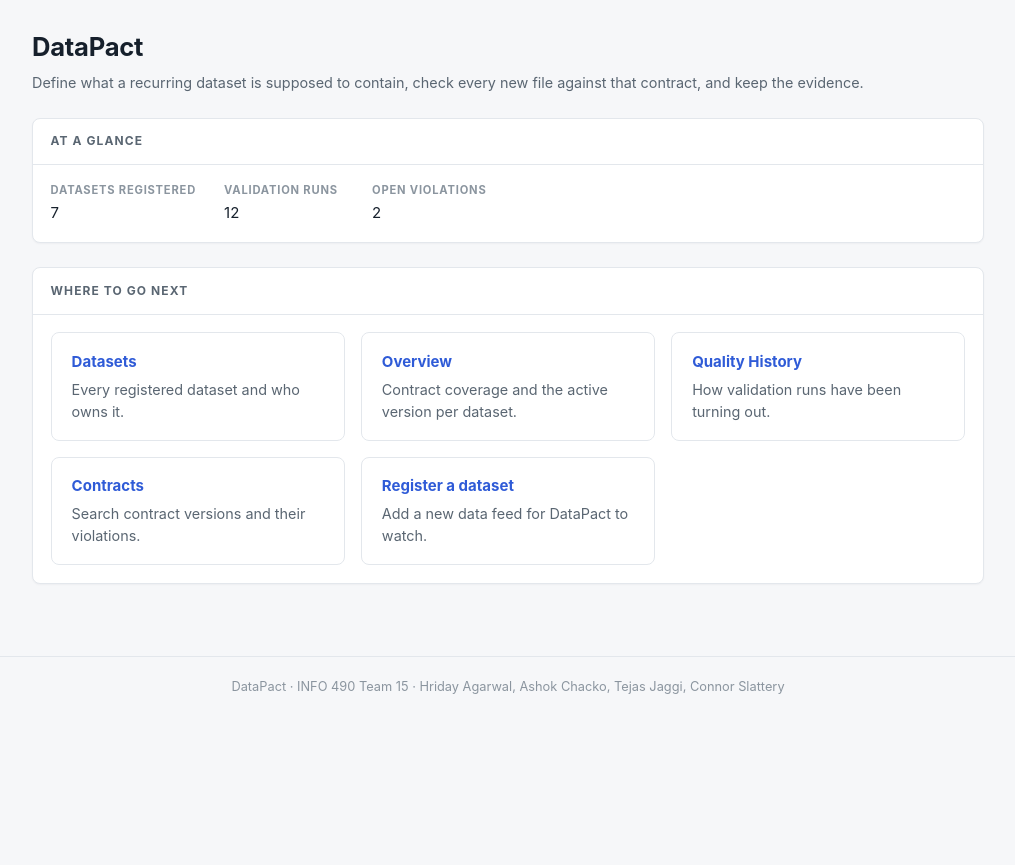
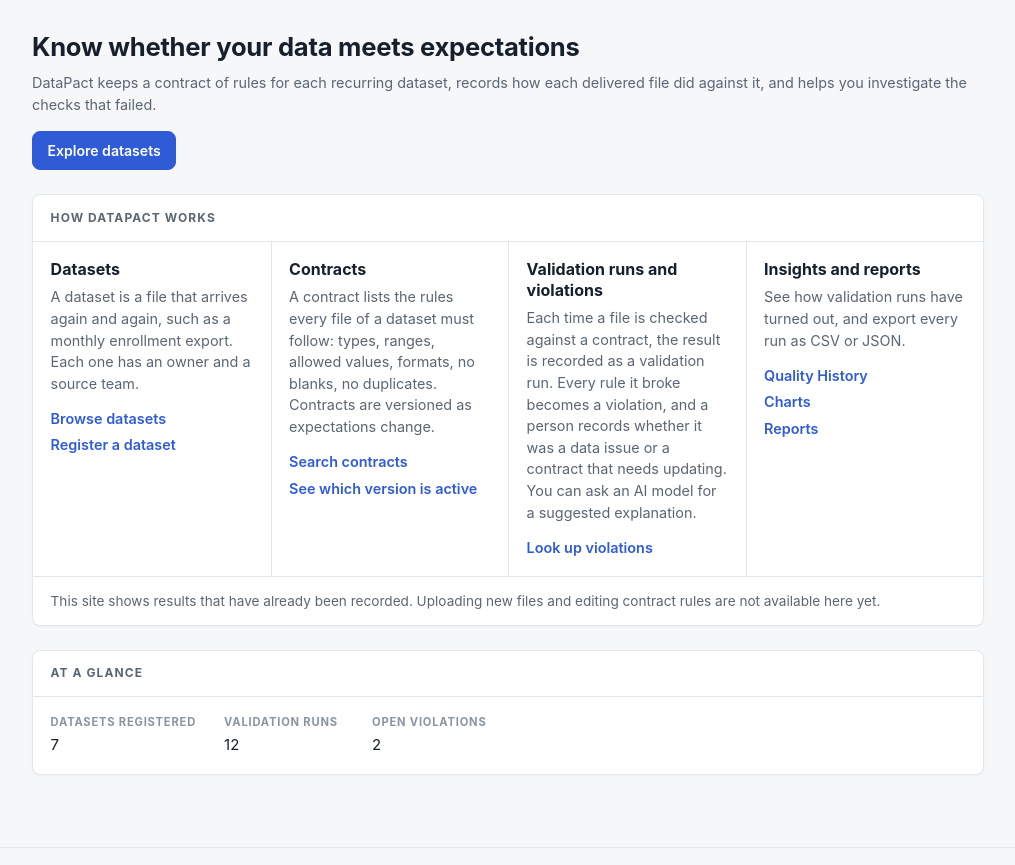
Before and after one commit to S1attaro/15_DataPact, a Django app: page / in a window 1280 px wide. Shown: the part 56-921 px from the top of the page, without its empty margins (132-1147 px from the left). Before the commit the page ends 750 px from the top, so only its background shows below. Run offline with Django 5.2, Linux system fonts and the light colour scheme; a user stored in the database is signed in; data comes from the database, SQL or seed files in the repository; parts of the project's set-up code (start-up, migrations or seed data) failed here and were passed over.

Commit message:
feat(ux): improve DataPact home page
UX Stage 0. A first-time visitor could not tell what DataPact does or where
to start, so the Home page now explains it.

- New heading and subtitle saying what DataPact does.
- "How DataPact works": four steps in order (datasets, contracts,
  validation runs and violations, insights and reports), each described
  only by what the site really does, plus a note that uploading files and
  editing rules are not available yet.
- One primary "Explore datasets" action for signed-in users.
- Step links render only for signed-in users, as in the nav; signed-out
  visitors get the explanation and the existing sign-in panel, which still
  carries the public /api/run-outcomes/ link.
- The page's inline <style> block moves into datapact.css ("Home page"
  section); the old card grid is replaced by the step list.
- HomePageCopyTests guard two corrected claims: no promise of trends over
  time (no chart has a time axis) and no in-app "review" of violations
  (a person records the resolution in the admin).

Co-Authored-By: Claude Opus 5.5 <noreply@anthropic.com>

```diff
--- a/data_quality/static/data_quality/css/datapact.css
+++ b/data_quality/static/data_quality/css/datapact.css
@@ -19,7 +19,8 @@
     10. Forms            (new in A3)
     11. Flash messages   (new in A3)
     12. Footer
-    13. Small screens
+    13. Home page        (UX Stage 0)
+    14. Small screens
    ========================================================================= */
 
 /* ---- design tokens ------------------------------------------- */
@@ -464,6 +465,56 @@ button.btn--primary:hover { background: #2448b0; border-color: #2448b0; }
     color: var(--ink-faint);
 }
 
+/* ---- home page (UX Stage 0) ------------------------------------ */
+/* "How DataPact works": the four steps in their real order, as one panel
+   split by the panel's own 1px line rather than four separate cards, so it
+   reads as a single sequence. Four columns on a desktop, two on a tablet,
+   one on a phone; the dividers follow the columns at each width. */
+.workflow {
+    list-style: none;
+    margin: 0;
+    padding: 0;
+    display: grid;
+    grid-template-columns: repeat(4, minmax(0, 1fr));
+}
+.workflow__step { padding: 1.1rem; border-left: 1px solid var(--line); }
+.workflow__step:first-child { border-left: none; }
+.workflow__name { margin: 0 0 0.4rem; font-size: 1rem; line-height: 1.3; }
+.workflow__text { margin: 0; color: var(--ink-soft); font-size: 0.9rem; }
+.workflow__links {
+    list-style: none;
+    margin: 0.85rem 0 0;
+    padding: 0;
+    display: grid;
+    gap: 0.3rem;
+    font-size: 0.9rem;
+}
+.workflow__links a { color: var(--accent); font-weight: 600; text-decoration: none; }
+.workflow__links a:hover { text-decoration: underline; }
+.workflow__links a:focus-visible { outline: 2px solid var(--accent); outline-offset: 2px; border-radius: 2px; }
+
+/* A quiet closing line inside a panel, under its content. */
+.panel__note {
+    margin: 0;
+    padding: 0.85rem 1.1rem;
+    border-top: 1px solid var(--line);
+    color: var(--ink-soft);
+    font-size: 0.85rem;
+}
+
+@media (max-width: 860px) {
+    .workflow { grid-template-columns: repeat(2, minmax(0, 1fr)); }
+    .workflow__step:nth-child(odd) { border-left: none; }
+    .workflow__step:nth-child(n + 3) { border-top: 1px solid var(--line); }
+}
+
+@media (max-width: 520px) {
+    .workflow { grid-template-columns: minmax(0, 1fr); }
+    .workflow__step { border-left: none; }
+    .workflow__step:nth-child(n + 2) { border-top: 1px solid var(--line); }
+}
+
+/* ---- small screens --------------------------------------------- */
 /* Between a phone and a full desktop the bar runs out of room: nine nav
    items plus the account area. Let it wrap onto a second line rather than
    squeezing the log-out button off the edge. */
--- a/data_quality/templates/data_quality/home.html
+++ b/data_quality/templates/data_quality/home.html
@@ -2,6 +2,7 @@
 {% comment %}
 =============================================================================
 Home page - A3 Section 1 (URL linking & navigation), Tejas Jaggi
+UX Stage 0: explains the product to a first-time visitor (Tejas Jaggi)
 
 Context expected (supplied by the home() function-based view):
     dataset_count         how many datasets are registered
@@ -11,48 +12,127 @@ Context expected (supplied by the home() function-based view):
 Every link on this page is built with {% templatetag openblock %} url {% templatetag closeblock %}, so renaming a route
 in urls.py moves the links with it instead of leaving dead ends here.
 
-The styling below is scoped to this page on purpose. Section 3 (Ashok) owns
-the site-wide stylesheet in base.html; this only adds a card grid that base
-does not have, and it does so with base's own colour variables so the two
-stay in step.
+"How DataPact works" is shown to everyone, because the people who most need
+it are visitors who have not signed in yet. Its links are not: every one of
+them points at a @login_required view, so they render only for a signed-in
+user (A5.1 Part 1.5, Ashok), the same rule the nav follows. The descriptions
+say only what the site really does: runs and violations are recorded, not
+started from here, and there is no upload or rule editor yet.
+
+Styling lives in datapact.css ("Home page" section), not in this file.
 =============================================================================
 {% endcomment %}
 
 {% block title %}DataPact - Know when your data breaks, and why{% endblock %}
 
-{% block extra_head %}
-    <style>
-        .cardgrid {
-            display: grid;
-            gap: 1rem;
-            grid-template-columns: repeat(auto-fit, minmax(230px, 1fr));
-        }
-        .card {
-            display: block;
-            padding: 1.1rem 1.25rem;
-            background: var(--surface);
-            border: 1px solid var(--line);
-            border-radius: var(--radius);
-            text-decoration: none;
-            color: inherit;
-        }
-        .card:hover,
-        .card:focus-visible { border-color: var(--accent); }
-        .card__title { font-weight: 700; color: var(--accent); }
-        .card__note { margin: 0.35rem 0 0; color: var(--ink-soft); font-size: 0.9rem; }
-    </style>
-{% endblock %}
-
-{% block page_title %}DataPact{% endblock %}
+{% block page_title %}Know whether your data meets expectations{% endblock %}
 
 {% block page_subtitle %}
     <p class="page__subtitle">
-        Define what a recurring dataset is supposed to contain, check every new
-        file against that contract, and keep the evidence.
+        DataPact keeps a contract of rules for each recurring dataset, records
+        how each delivered file did against it, and helps you investigate the
+        checks that failed.
     </p>
 {% endblock %}
 
+{% block page_actions %}
+    {% if user.is_authenticated %}
+        <a class="btn btn--primary" href="{% url 'data_quality:dataset-list' %}">Explore datasets</a>
+    {% endif %}
+{% endblock %}
+
 {% block content %}
+    <section class="panel" aria-labelledby="how-it-works">
+        <div class="panel__head"><h2 class="panel__title" id="how-it-works">How DataPact works</h2></div>
+        <ol class="workflow" role="list">
+            <li class="workflow__step">
+                <h3 class="workflow__name">Datasets</h3>
+                <p class="workflow__text">
+                    A dataset is a file that arrives again and again, such as a
+                    monthly enrollment export. Each one has an owner and a source team.
+                </p>
+                {% if user.is_authenticated %}
+                    <ul class="workflow__links" role="list">
+                        <li><a href="{% url 'data_quality:dataset-list' %}">Browse datasets</a></li>
+                        <li><a href="{% url 'data_quality:dataset-manage' %}">Register a dataset</a></li>
+                    </ul>
+                {% endif %}
+            </li>
+            <li class="workflow__step">
+                <h3 class="workflow__name">Contracts</h3>
+                <p class="workflow__text">
+                    A contract lists the rules every file of a dataset must follow:
+                    types, ranges, allowed values, formats, no blanks, no duplicates.
+                    Contracts are versioned as expectations change.
+                </p>
+                {% if user.is_authenticated %}
+                    <ul class="workflow__links" role="list">
+                        <li><a href="{% url 'data_quality:contract-search' %}">Search contracts</a></li>
+                        <li><a href="{% url 'data_quality:dataset-cbv-base' %}">See which version is active</a></li>
+                    </ul>
+                {% endif %}
+            </li>
+            <li class="workflow__step">
+                <h3 class="workflow__name">Validation runs and violations</h3>
+                <p class="workflow__text">
+                    Each time a file is checked against a contract, the result is
+                    recorded as a validation run. Every rule it broke becomes a
+                    violation, and a person records whether it was a data issue or
+                    a contract that needs updating. You can ask an AI model for a
+                    suggested explanation.
+                </p>
+                {% if user.is_authenticated %}
+                    <ul class="workflow__links" role="list">
+                        <li><a href="{% url 'data_quality:contract-search' %}">Look up violations</a></li>
+                    </ul>
+                {% endif %}
+            </li>
+            <li class="workflow__step">
+                <h3 class="workflow__name">Insights and reports</h3>
+                <p class="workflow__text">
+                    See how validation runs have turned out, and export every run
+                    as CSV or JSON.
+                </p>
+                {% if user.is_authenticated %}
+                    {% url 'data_quality:charts' as charts_url %}
+                    <ul class="workflow__links" role="list">
+                        <li><a href="{% url 'data_quality:quality-history' %}">Quality History</a></li>
+                        {% if charts_url %}<li><a href="{{ charts_url }}">Charts</a></li>{% endif %}
+                        <li><a href="{% url 'data_quality:reports' %}">Reports</a></li>
+                    </ul>
+                {% endif %}
+            </li>
+        </ol>
+        <p class="panel__note">
+            This site shows results that have already been recorded. Uploading new
+            files and editing contract rules are not available here yet.
+        </p>
+    </section>
+
+    {% if not user.is_authenticated %}
+        {% comment %}
+            Straight after the explanation, so a visitor's next step (sign in)
+            is not pushed below the counts.
+        {% endcomment %}
+        <div class="panel">
+            <div class="panel__head"><h2 class="panel__title">Get started</h2></div>
+            <div class="panel__body">
+                <p class="prose">
+                    The registry, contract search, quality history and reports are
+                    available to signed-in users.
+                    <a href="{% url 'data_quality:login' %}">Log in</a>, or
+                    <a href="{% url 'data_quality:signup' %}">create an account</a>
+                    - it takes a moment and needs nothing but a username.
+                </p>
+                <p class="prose">
+                    The run-outcome summary at
+                    <a href="{% url 'data_quality:api-run-outcomes' %}"><code>/api/run-outcomes/</code></a>
+                    is public and needs no account.
+                </p>
+            </div>
+        </div>
+    {% endif %}
+
     <div class="panel">
         <div class="panel__head"><h2 class="panel__title">At a glance</h2></div>
         <div class="panel__body">
@@ -72,55 +152,4 @@ stay in step.
             </dl>
         </div>
     </div>
-
-    <div class="panel" style="margin-top: 1.25rem;">
-        <div class="panel__head"><h2 class="panel__title">Where to go next</h2></div>
-        <div class="panel__body">
-            {% comment %}
-                A5.1 Part 1.5 (Ashok). Every card below points at a
-                @login_required view, so to an anonymous visitor they were five
-                links that all bounce to the login page. The nav hides those
-                same destinations when signed out; this panel is navigation
-                too, so it has to agree with it - otherwise "protected links
-                hidden" is true of the header and false of the page under it.
-            {% endcomment %}
-            {% if user.is_authenticated %}
-            <div class="cardgrid">
-                <a class="card" href="{% url 'data_quality:dataset-list' %}">
-                    <span class="card__title">Datasets</span>
-                    <p class="card__note">Every registered dataset and who owns it.</p>
-                </a>
-                <a class="card" href="{% url 'data_quality:dataset-cbv-base' %}">
-                    <span class="card__title">Overview</span>
-                    <p class="card__note">Contract coverage and the active version per dataset.</p>
-                </a>
-                <a class="card" href="{% url 'data_quality:quality-history' %}">
-                    <span class="card__title">Quality History</span>
-                    <p class="card__note">How validation runs have been turning out.</p>
-                </a>
-                <a class="card" href="{% url 'data_quality:contract-search' %}">
-                    <span class="card__title">Contracts</span>
-                    <p class="card__note">Search contract versions and their violations.</p>
-                </a>
-                <a class="card" href="{% url 'data_quality:dataset-manage' %}">
-                    <span class="card__title">Register a dataset</span>
-                    <p class="card__note">Add a new data feed for DataPact to watch.</p>
-                </a>
-            </div>
-            {% else %}
-            <p class="prose">
-                The registry, contract search, quality history and reports are
-                available to signed-in users.
-                <a href="{% url 'data_quality:login' %}">Log in</a>, or
-                <a href="{% url 'data_quality:signup' %}">create an account</a>
-                - it takes a moment and needs nothing but a username.
-            </p>
-            <p class="prose">
-                The run-outcome summary at
-                <a href="{% url 'data_quality:api-run-outcomes' %}"><code>/api/run-outcomes/</code></a>
-                is public and needs no account.
-            </p>
-            {% endif %}
-        </div>
-    </div>
 {% endblock %}
```
Also changed, not shown: data_quality/tests.py (+20 -0 lines).
